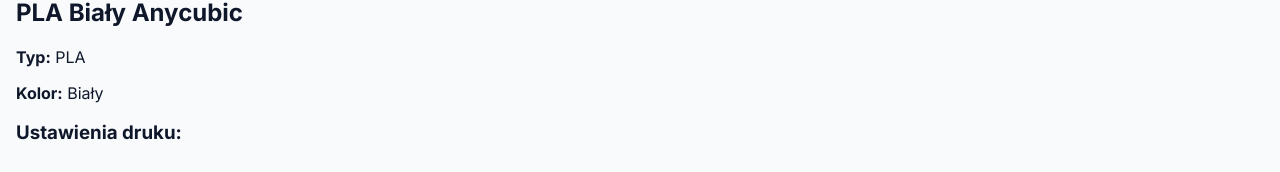
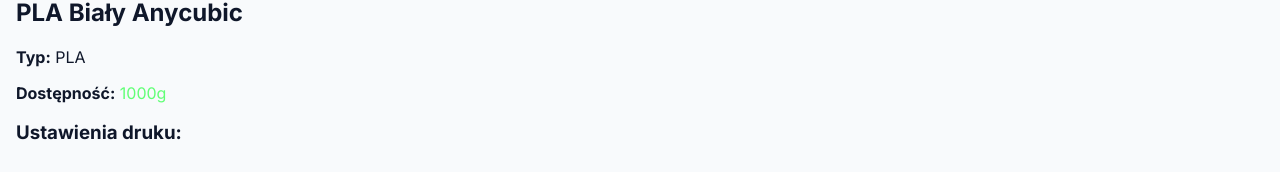
Before and after one commit to CeDwukropek/cedwukropek.github.io, a React (Create React App) app: page /#/filament/1 in a window 1280 px wide. Shown: the part 173-345 px from the top of the page. Built offline with nearby package versions, Linux system fonts and the light colour scheme.

Commit message:
deleted doubled "color" and added "quantity"

```diff
--- a/public/filaments.json
+++ b/public/filaments.json
@@ -3,7 +3,7 @@
     "id": "1",
     "name": "PLA Biały Anycubic",
     "type": "PLA",
-    "color": "Biały",
+    "quantity": 1000,
     "tags": {
       "material": ["PLA"],
       "type": ["Basic"],
@@ -48,7 +48,7 @@
     "id": "2",
     "name": "PLA Biały Anycubic",
     "type": "PLA",
-    "color": "Biały",
+    "quantity": 0,
     "tags": {
       "material": ["PLA"],
       "type": ["Basic"],
@@ -93,7 +93,7 @@
     "id": "3",
     "name": "PLA Szary Anycubic",
     "type": "PLA",
-    "color": "Szary",
+    "quantity": 0,
     "tags": {
       "material": ["PLA"],
       "type": ["Basic"],
@@ -138,7 +138,7 @@
     "id": "4",
     "name": "PLA Czarny Anycubic",
     "type": "PLA",
-    "color": "Czarny",
+    "quantity": 0,
     "tags": {
       "material": ["PLA"],
       "type": ["Basic"],
@@ -183,7 +183,7 @@
     "id": "5",
     "name": "PLA Czerwony Plexiwire",
     "type": "PLA",
-    "color": "Czerwony",
+    "quantity": 0,
     "tags": {
       "material": ["PLA"],
       "type": ["Basic"],
@@ -228,7 +228,7 @@
     "id": "6",
     "name": "PLA Zielony Plexiwire",
     "type": "PLA",
-    "color": "Zielony",
+    "quantity": 0,
     "tags": {
       "material": ["PLA"],
       "type": ["Basic"],
@@ -241,7 +241,7 @@
         "layer height": "0.2mm",
         "temperature": "190°C",
         "bed": "60°C",
-        "glue": "not required"
+        "glue": "required"
       },
       "Printing Speeds": {
         "inner wall": "50mm/s",
@@ -273,7 +273,7 @@
     "id": "7",
     "name": "PLA Błekitny Plexiwire",
     "type": "PLA",
-    "color": "Błekitny",
+    "quantity": 0,
     "tags": {
       "material": ["PLA"],
       "type": ["Basic"],
@@ -318,7 +318,7 @@
     "id": "8",
     "name": "TPU 95A",
     "type": "TPU",
-    "color": "Błekitny",
+    "quantity": 0,
     "tags": {
       "material": ["TPU"],
       "type": ["95A"],
@@ -363,7 +363,7 @@
     "id": "9",
     "name": "PLA+ Lemon Yellow Sunlu",
     "type": "PLA+",
-    "color": "Cytrynowo-żółty",
+    "quantity": 0,
     "tags": {
       "material": ["PLA"],
       "type": ["+"],
--- a/src/pages/FilamentDetail.js
+++ b/src/pages/FilamentDetail.js
@@ -51,15 +51,27 @@
     <div className="detail">
       <Link to="/">← Powrót</Link>
       <h2>{filament.name}</h2>
-      <p><b>Typ:</b> {filament.type}</p>
-      <p><b>Kolor:</b> {filament.color}</p>
+      <p>
+        <b>Typ:</b> {filament.type}
+      </p>
+      <p>
+        <b>Dostępność:</b>{" "}
+        <span
+          className={
+            filament.quantity >= 1000
+              ? "high"
+              : filament.quantity >= 300
+              ? "medium"
+              : "low"
+          }
+        >
+          {filament.quantity}g
+        </span>
+      </p>
       <h3>Ustawienia druku:</h3>
       {Object.entries(filament.settings).map(([section, settings]) => (
         <div key={section} className="settings-section">
-          <h4
-            className="collapsible"
-            onClick={() => toggleSection(section)}
-          >
+          <h4 className="collapsible" onClick={() => toggleSection(section)}>
             {section} {openSections[section] ? "▲" : "▼"}
           </h4>
           {openSections[section] && (
@@ -86,10 +98,7 @@
         Kup ten filament
       </a>
       <h3>Twoje notatki:</h3>
-      <textarea
-        value={note}
-        onChange={(e) => setNote(e.target.value)}
-      />
+      <textarea value={note} onChange={(e) => setNote(e.target.value)} />
       <button onClick={saveNote}>Zapisz</button>
     </div>
   );
--- a/src/styles.css
+++ b/src/styles.css
@@ -522,3 +522,15 @@
     opacity: 0;
   }
 }
+
+.high {
+  color: #61ff76;
+}
+
+.medium {
+  color: #ffb340;
+}
+
+.low {
+  color: #ff5f5f;
+}
```
